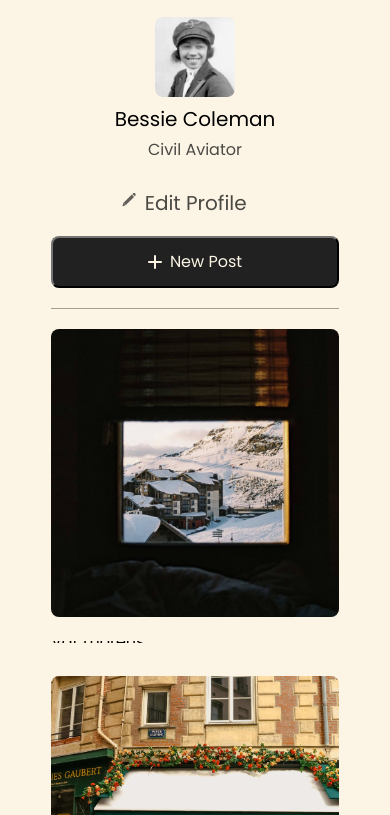
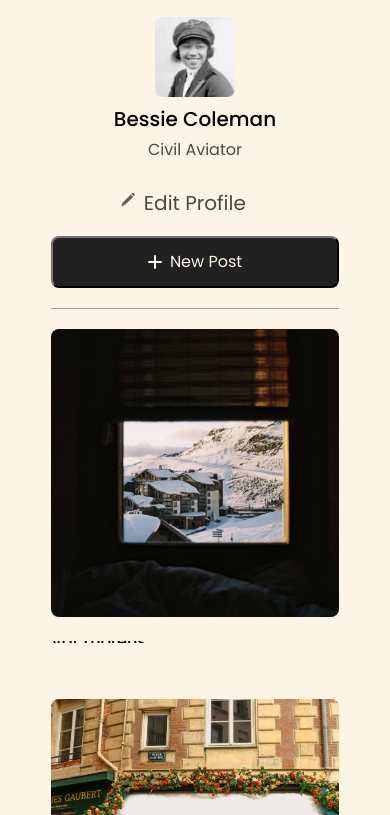
Before and after one commit to keycao17/se_project_spots, a plain HTML site: page index.html in a window 390 px wide. Shown: the part 29-844 px from the top of the page. Drawn offline with Linux system fonts and the light colour scheme.

Commit message:
Revision 2

```diff
--- a/blocks/card.css
+++ b/blocks/card.css
@@ -13,13 +13,7 @@
   font-weight: 500;
   line-height: 1.2px;
   font-size: 20px;
-  text-overflow: ellipsis;
-  overflow: hidden;
-  line-clamp: 3;
-  display: -webkit-box;
-  -webkit-line-clamp: 3;
-  -webkit-box-orient: vertical;
-  max-width: 420px;
+  margin-bottom: 36px;
 }
 
 .card__content {
@@ -27,7 +21,7 @@
   justify-content: space-between;
   align-items: center;
   gap: 20px;
-  padding-bottom: 40px;
+  padding-bottom: 0px;
   white-space: nowrap;
 }
 
@@ -51,6 +45,16 @@
     padding-bottom: 0;
   }
 
+  .card__title {
+    text-overflow: ellipsis;
+    overflow: hidden;
+    line-clamp: 3;
+    display: -webkit-box;
+    -webkit-line-clamp: 3;
+    -webkit-box-orient: vertical;
+    max-width: 288px;
+  }
+
   .card__image {
     height: 288px;
     width: 288px;
--- a/blocks/cards.css
+++ b/blocks/cards.css
@@ -10,7 +10,7 @@
   display: grid;
   grid-template-columns: repeat(auto-fit, 413px);
   justify-content: center;
-  gap: 40px 20px;
+  gap: 20px;
 }
 
 @media screen and (max-width: 627px) {
--- a/vendor/fonts.css
+++ b/vendor/fonts.css
@@ -13,5 +13,5 @@
   /* Replace with the appropriate font weight */
   font-weight: 500;
   /* Replace with the correct file path */
-  src: url("./fonts/Poppins-Regular.ttf") format("truetype");
+  src: url("./fonts/Poppins-Medium.ttf") format("truetype");
 }
```
Also changed, not shown: 1 other file.
